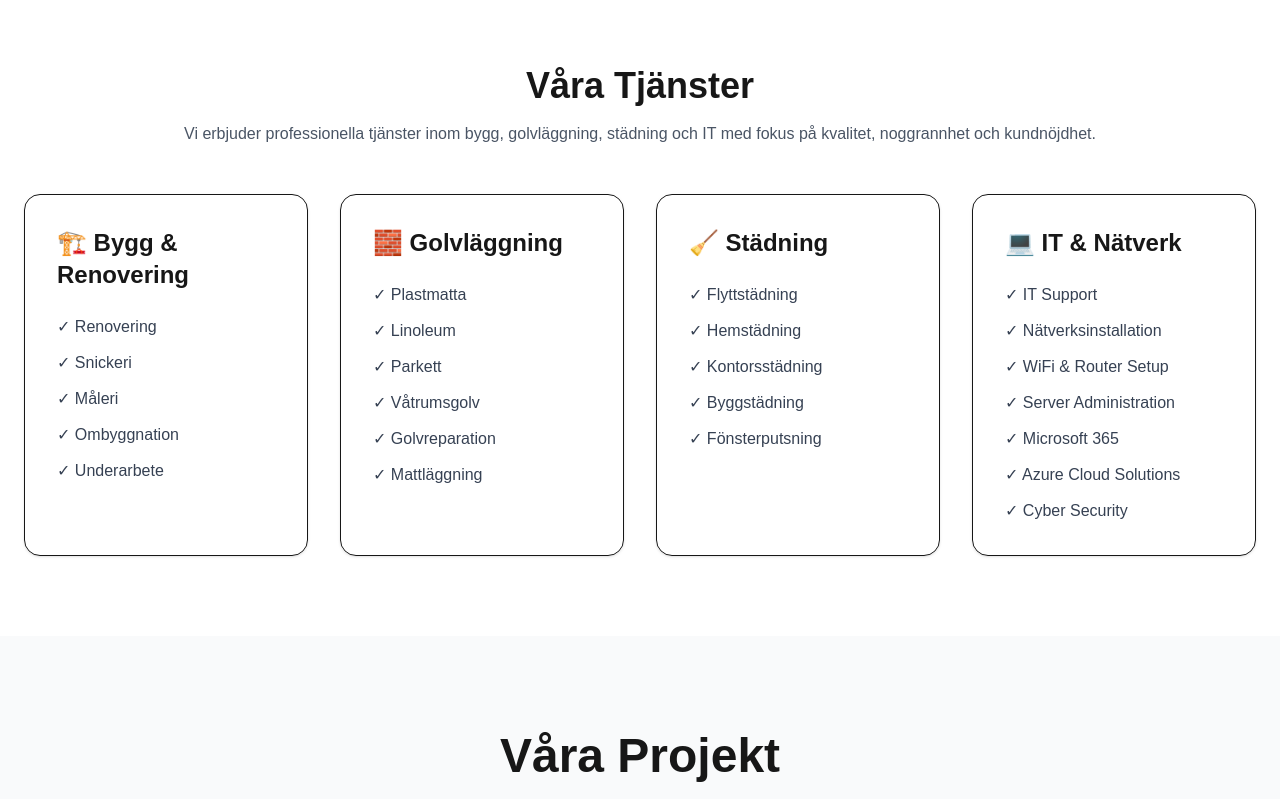
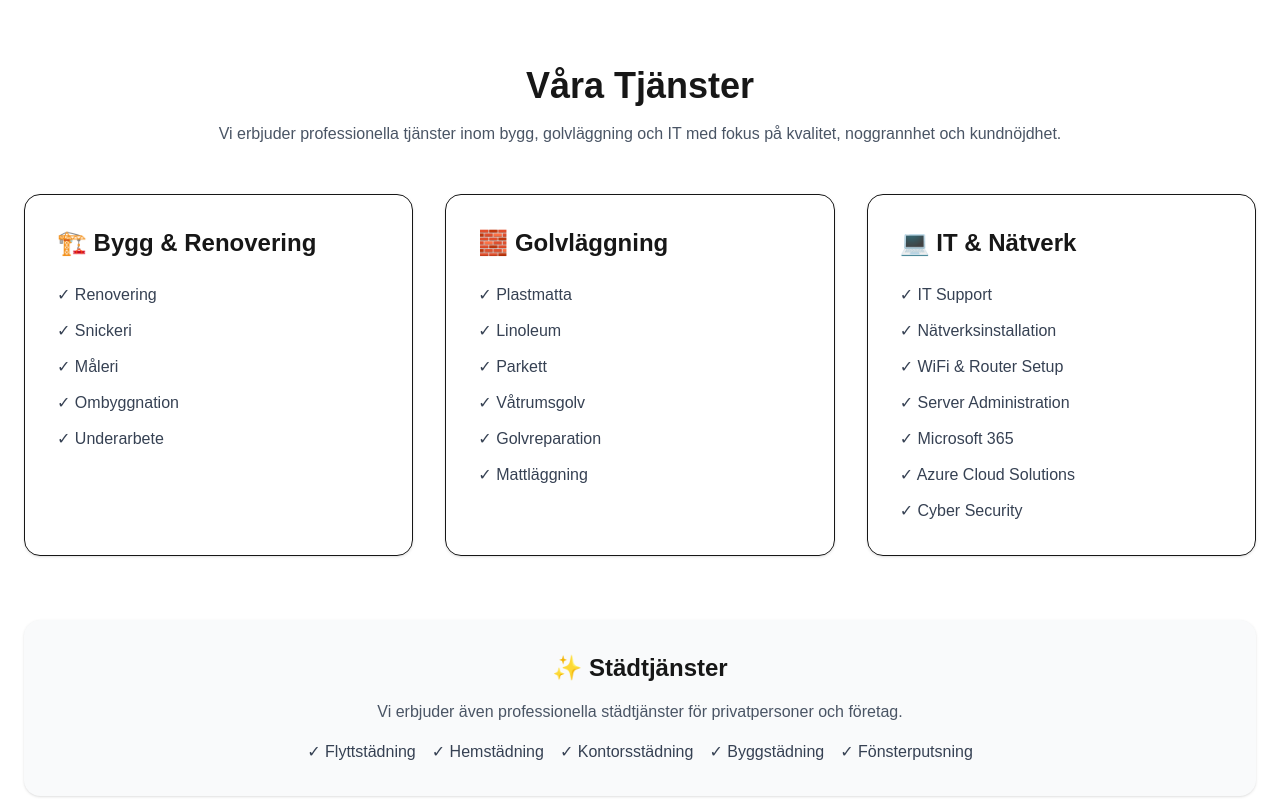
Before and after one commit to KSOM349/mokranigroup-website, a Next.js app: page / in a window 1280 px wide. Shown: the part 740-1539 px from the top of the page. Built offline with nearby package versions, Linux system fonts and the light colour scheme.

Commit message:
Improve services section

```diff
--- a/app/components/Services.tsx
+++ b/app/components/Services.tsx
@@ -22,16 +22,6 @@ export default function Services() {
       ],
     },
     {
-      title: "🧹 Städning",
-      items: [
-        "Flyttstädning",
-        "Hemstädning",
-        "Kontorsstädning",
-        "Byggstädning",
-        "Fönsterputsning",
-      ],
-    },
-    {
       title: "💻 IT & Nätverk",
       items: [
         "IT Support",
@@ -51,17 +41,19 @@ export default function Services() {
       className="py-20 px-6 bg-white"
     >
       <div className="max-w-7xl mx-auto text-center">
+
         <h2 className="text-4xl font-bold mb-4">
           Våra Tjänster
         </h2>
 
         <p className="text-gray-600 mb-12">
           Vi erbjuder professionella tjänster inom bygg,
-          golvläggning, städning och IT med fokus på kvalitet,
+          golvläggning och IT med fokus på kvalitet,
           noggrannhet och kundnöjdhet.
         </p>
 
-        <div className="grid md:grid-cols-2 lg:grid-cols-4 gap-8">
+        <div className="grid md:grid-cols-2 lg:grid-cols-3 gap-8">
+
           {services.map((service) => (
             <div
               key={service.title}
@@ -78,7 +70,28 @@ export default function Services() {
               </ul>
             </div>
           ))}
+
         </div>
+
+        <div className="mt-16 bg-gray-50 rounded-2xl p-8 shadow-sm">
+          <h3 className="text-2xl font-bold mb-4">
+            ✨ Städtjänster
+          </h3>
+
+          <p className="text-gray-600 mb-4">
+            Vi erbjuder även professionella städtjänster för
+            privatpersoner och företag.
+          </p>
+
+          <div className="flex flex-wrap justify-center gap-4 text-gray-700">
+            <span>✓ Flyttstädning</span>
+            <span>✓ Hemstädning</span>
+            <span>✓ Kontorsstädning</span>
+            <span>✓ Byggstädning</span>
+            <span>✓ Fönsterputsning</span>
+          </div>
+        </div>
+
       </div>
     </section>
   );
```
